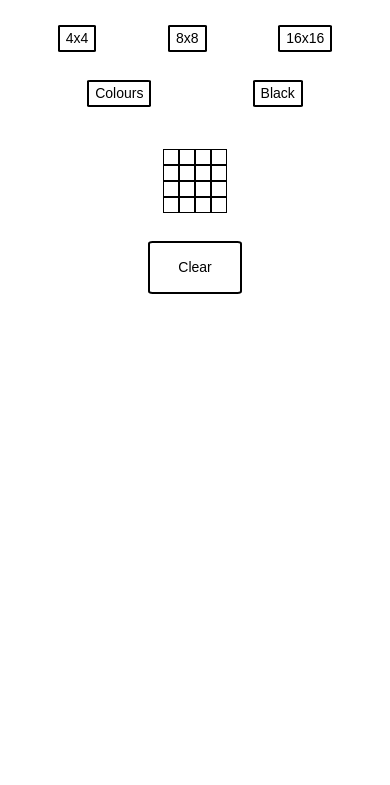
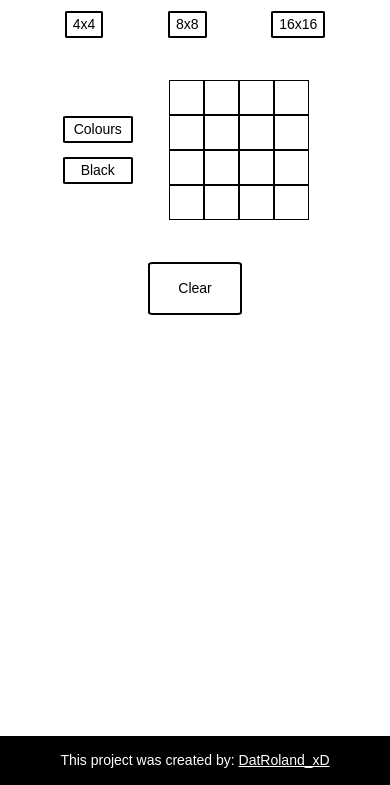
Before and after one commit to DatRolxD/etch-a-sketch, a plain HTML site: page index.html in a window 390 px wide. Both pictures are taken after a click on the button "4x4". Shown: the part 59-844 px from the top of the page. Drawn offline with Linux system fonts and the light colour scheme.

Commit message:
ADD responsivity

```diff
--- a/index.html
+++ b/index.html
@@ -18,13 +18,20 @@
       <button id="eight">8x8</button>
       <button id="sixteen">16x16</button>
     </div>
-    <div class="choose-grid">
-      <button id="colours">Colours</button>
-      <button id="black">Black</button>
+    <div id="ui">
+      <div id="choose-color">
+        <button id="colours">Colours</button>
+        <button id="black">Black</button>
+      </div>
+      <div id="container"></div>
     </div>
-    <div id="container"></div>
     <button id="clear">Clear</button>
   </main>
+  <footer>
+    <address>
+      This project was created by: <a id="github-link" href="https://github.com/DatRolxD" target="_blank">DatRoland_xD</a>
+    </address>
+  </footer>
 
   <script src="scripts/main.js"></script>
 </body>
--- a/styles/general.css
+++ b/styles/general.css
@@ -93,20 +93,20 @@ header {
 }
 
 .four {
-  width: 128px;
-  height: 128px;
+  width: 10rem;
+  height: 10rem;
   grid-template-columns: repeat(4, 1fr);
 }
 
 .eight {
-  width: 256px;
-  height: 256px;
+  width: 15rem;
+  height: 15rem;
   grid-template-columns: repeat(8, 1fr);
 }
 
 .sixteen {
-  width: 512px;
-  height: 512px;
+  width: 20rem;
+  height: 20rem;
   grid-template-columns: repeat(16, 1fr);
 }
 
@@ -155,6 +155,7 @@ button:hover{
 }
 
 #colours, #black {
+  width: 5rem;
   transition: 0.5s;
 }
 
@@ -174,30 +175,56 @@ button:hover{
   transform: scale(1.3);
 }
 
+#ui {
+  width: 50%;
+  padding: 1rem;
+  margin-inline: auto;
+  display: grid;
+  align-items: center;
+  justify-content: center;
+  grid-template-columns: 1fr 2fr;
+}
+
+#choose-color{
+  display: flex;
+  flex-direction: column;
+  gap: 1rem;
+}
+
+#clear{
+  margin-bottom: 5rem;
+}
+
+footer {
+  text-align: center;
+  background-color: black;
+  color: white;
+  position: fixed;
+  width: 100%;
+  padding: 1rem;
+  left: 0;
+  bottom: 0;
+}
+
+footer>address{
+  font-style: normal;
+}
+
+#github-link{
+  color: white;
+}
+
 /* Small devices (landscape phones, 576px and up) */
 @media (max-width: 767.98px) {
   html{
-    font-size: 12px;
+    font-size: 10px;
   }
 
-  button{
-    margin: 1rem;
+  #ui{
+    width: 100%;
+    justify-content: space-between;
   }
 
-  .four {
-    width: 32px;
-    height: 32px;
-  }
-
-  .eight {
-    width: 64px;
-    height: 64px;
-  }
-
-  .sixteen {
-    width: 256px;
-    height: 256px;
-  }
  }
 
 /* Medium devices (tablets, 768px and up) */
@@ -206,21 +233,8 @@ button:hover{
     font-size: 14px;
   }
 
-  .four {
-    width: 64px;
-    height: 64px;
-    grid-template-columns: repeat(4, 1fr);
-  }
-
-  .eight {
-    width: 128px;
-    height: 128px;
-    grid-template-columns: repeat(8, 1fr);
-  }
-
-  .sixteen {
-    width: 256px;
-    height: 256px;
-    grid-template-columns: repeat(16, 1fr);
+  #ui{
+    width: 75%;
+    justify-content: space-between;
   }
  }
```
